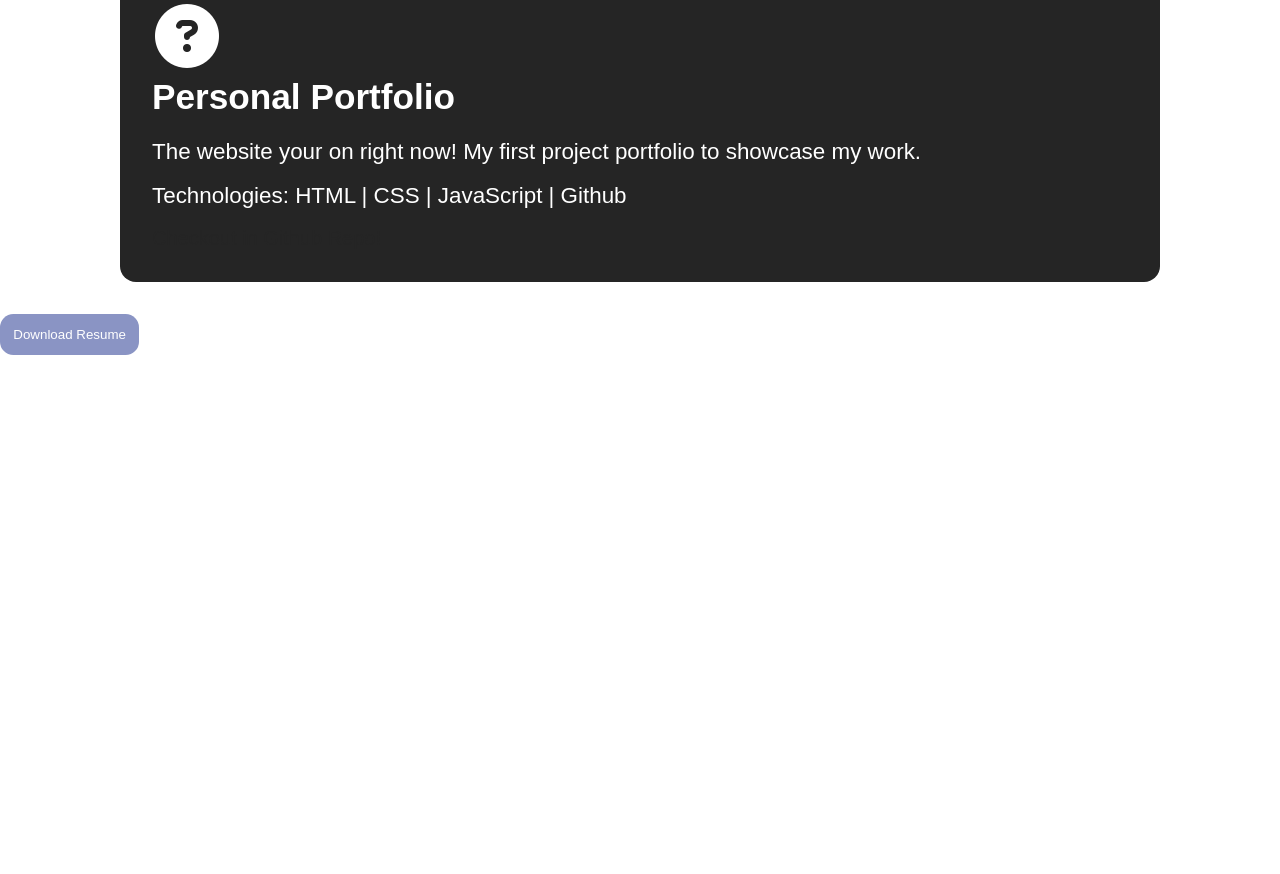
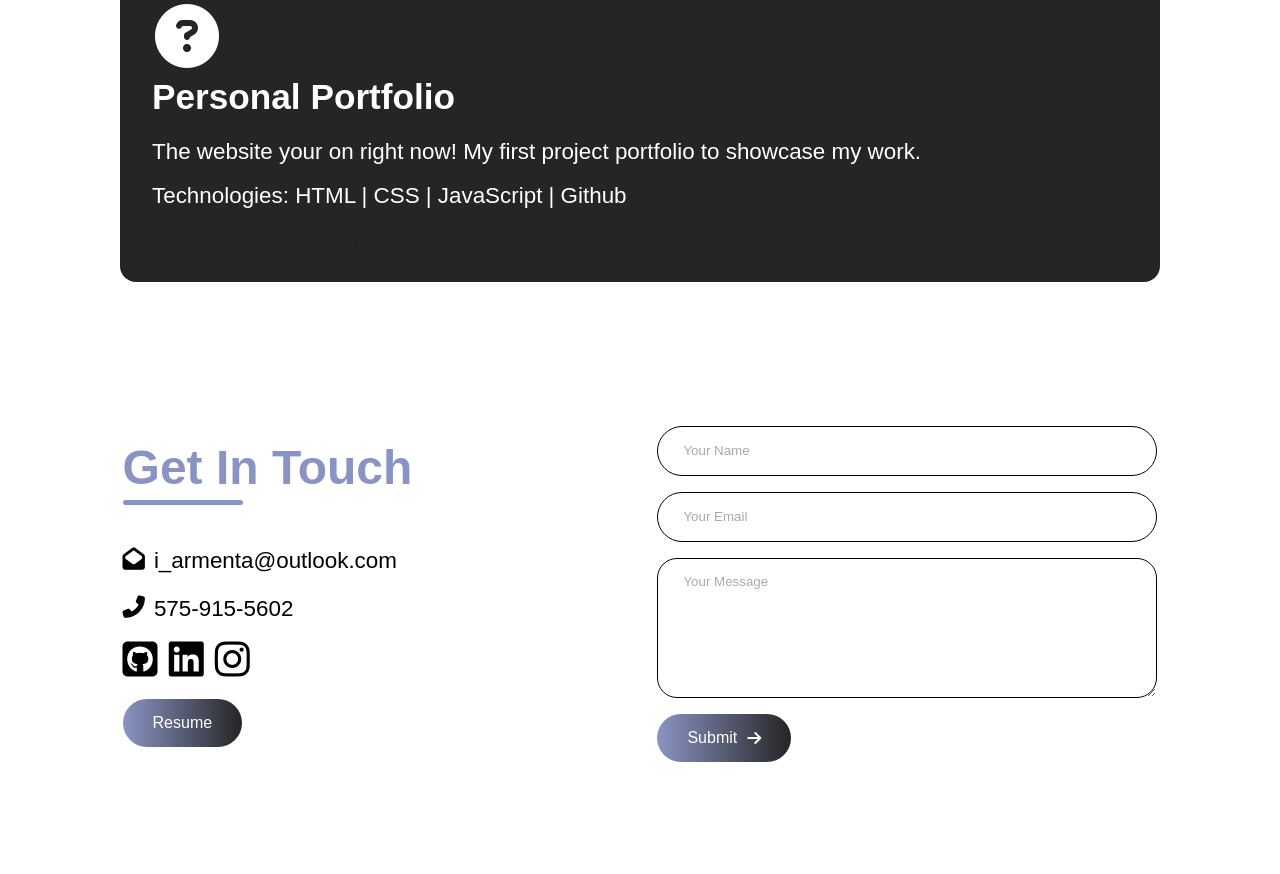
Before and after one commit to armenta-i/developer-portfolio, a plain HTML site: page index.html in a window 1280 px wide. Shown: the part 4006-4880 px from the top of the page. Before the commit the page ends 4361 px from the top, so only its background shows below. Drawn offline with Linux system fonts and the light colour scheme; a web font is replaced by a local one.

Commit message:
Finished first iteration, only computer

```diff
--- a/index.html
+++ b/index.html
@@ -28,7 +28,7 @@
                 </ul>
             </div>
         </nav>
-        <button class="contact-button"><a href="">Contact me</a></button>
+        <button class="contact-button"><a href="#contact">Contact me</a></button>
     </header>
 
     <!-- Introduction Section -->
@@ -158,10 +158,32 @@
 
     <section id="contact">
         <div class="contact-me-section">
-            <div class="contact-info">
-                <button class="contact-button"><a href="./Resume_Ivan_Armenta.pdf" download="./Resume_Ivan_Armenta.pdf">Download Resume</button>
+            <div class="contact-boxes">
+                <div class="contact-right">
+                    <div class="contact-right-title">
+                        <h2>Get In Touch</h2>
+                        <hr>
+                    </div>
+                    <span class="contact-info"><i class="fa-solid fa-envelope-open"></i><p>i_armenta@outlook.com</p></span>
+                    <span class="contact-info"><i class="fa-solid fa-phone-flip"></i><p>575-915-5602</p></span>
+                    <div class="social-media-icons">
+                        <a href="https://github.com/armenta-i"><i class="fa-brands fa-square-github"></i></a>
+                        <a href="https://www.linkedin.com/in/iarmenta/"><i class="fa-brands fa-linkedin"></i></a>
+                        <a href="https://www.instagram.com/ivan.armenta19/"><i class="fa-brands fa-instagram"></i></a>
+                    </div>
+                    <button><a href="./Resume_Ivan_Armenta.pdf" download="Resume_Ivan_Armenta">Resume</a></button>
+                </div>
             </div>
-            <div class="contact-boxes"></div>
+
+            <div class="contact-boxes">
+                <form action="https://api.web3forms.com/submit" method="POST" class="contact-right" >
+                    <input type="hidden" name="access_key" value="18458ed2-378f-42e0-ad7f-e9413a8ba687">
+                    <input type="text" name="name" placeholder="Your Name" class="contact-inputs" required>
+                    <input type="email" name="email" placeholder="Your Email" class="contact-inputs" required>
+                    <textarea name="message" placeholder="Your Message" cols="30" rows="10" class="contact-inputs" required></textarea>
+                    <button type="submit">Submit<i class="fa-solid fa-arrow-right"></i></button>
+                </form>
+            </div>
         </div>
     </section>
     </body>
--- a/script.js
+++ b/script.js
@@ -0,0 +1,4 @@
+window.onload = function() {
+    // Reset the form fields when the page loads
+    document.querySelector(".contact-right").reset();
+};
--- a/styles.css
+++ b/styles.css
@@ -203,7 +203,7 @@ header {
 
 
 .experience-card {
-    background-color: rgb(37, 37, 37);
+    background-color: #252525;
     color: white;
     border-radius: 1em;
     padding: 2em;
@@ -297,3 +297,113 @@ header {
 }
 
 /* Section with the information for contact */
+.contact-me-section {
+    display: flex;
+    justify-content: space-around;
+    /* padding: 0em 10em; */
+}
+
+.contact-boxes {
+    height: 70vh;
+    display: flex;
+    align-items: center;
+    justify-content: space-evenly;
+}
+
+.contact-right {
+    display: flex;
+    flex-direction: column;
+    align-items: start;
+    gap: 1em;
+}
+
+.contact-right-title h2 {
+    font-weight: 600;
+    color: #8a94c4;
+    font-size: 3em;
+    margin-bottom: 5px;
+}
+
+.contact-right-title hr {
+    border: none;
+    width: 120px;
+    height: 5px;
+    background-color: #8a94c4;
+    border-radius: 10px;
+    margin-bottom: 20px;
+}
+
+.contact-inputs {
+    width: 500px;
+    height: 50px;
+    border: 1px solid black;
+    outline: none;
+    padding-left: 25px;
+    font-weight: 500;
+    color: #666;
+    /* -webkit-filter: invert(100%);
+    filter: invert(100%); */
+    border-radius: 50px;
+}
+
+.contact-right textarea {
+    height: 140px;
+    padding-top: 15px;
+    border-radius: 20px;
+}
+
+.contact-inputs::placeholder {
+    color: #a9a9a9;
+
+}
+
+.contact-right button {
+    display: flex;
+    align-items: center;
+    padding: 15px 30px;
+    /* font-size: 16px; */
+    font-size: 1em;
+    color: #fff;
+    gap: 10px;
+    border: none;
+    border-radius: 2em;
+    background: linear-gradient(270deg, #252525, #8a94c4);
+    cursor: pointer;
+}
+
+.contact-right button a {
+    text-decoration: none;
+    color: inherit
+}
+
+.contact-right button img {
+    height: 15px;
+}
+
+.contact-info {
+    margin-top: .3em;
+    font-size: 1.4em;
+    display: flex;
+    gap: .4em;
+}
+
+.social-media-icons {
+    font-size: 2.5em;
+    gap: 1.5em;
+}
+
+.social-media-icons a {
+    text-decoration: none;
+    color: inherit;
+}
+
+@media (max-width:800px) {
+    .contact-inputs {
+        width: 80vw;
+
+    }
+
+    .contact-right {
+        display: none;
+    }
+}
```
